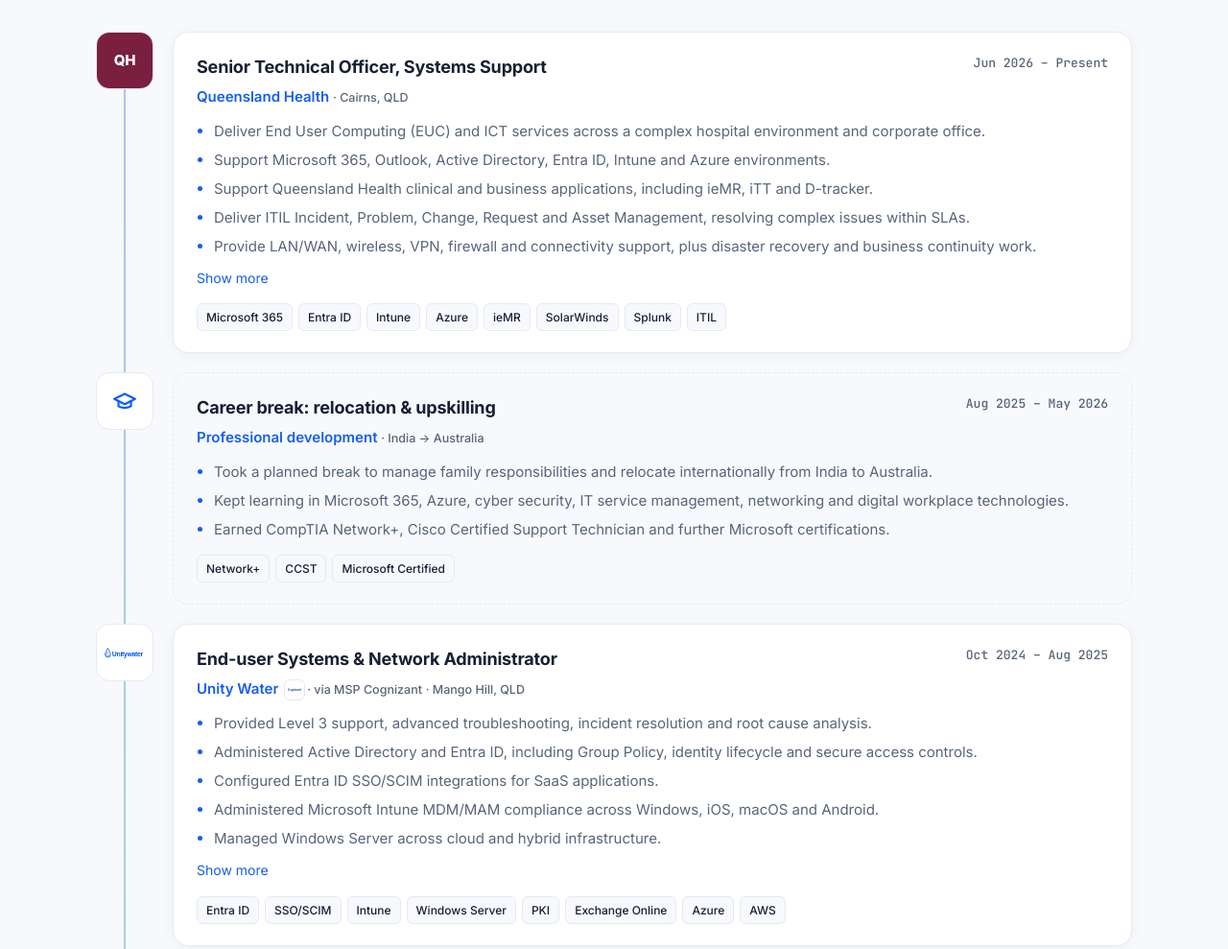
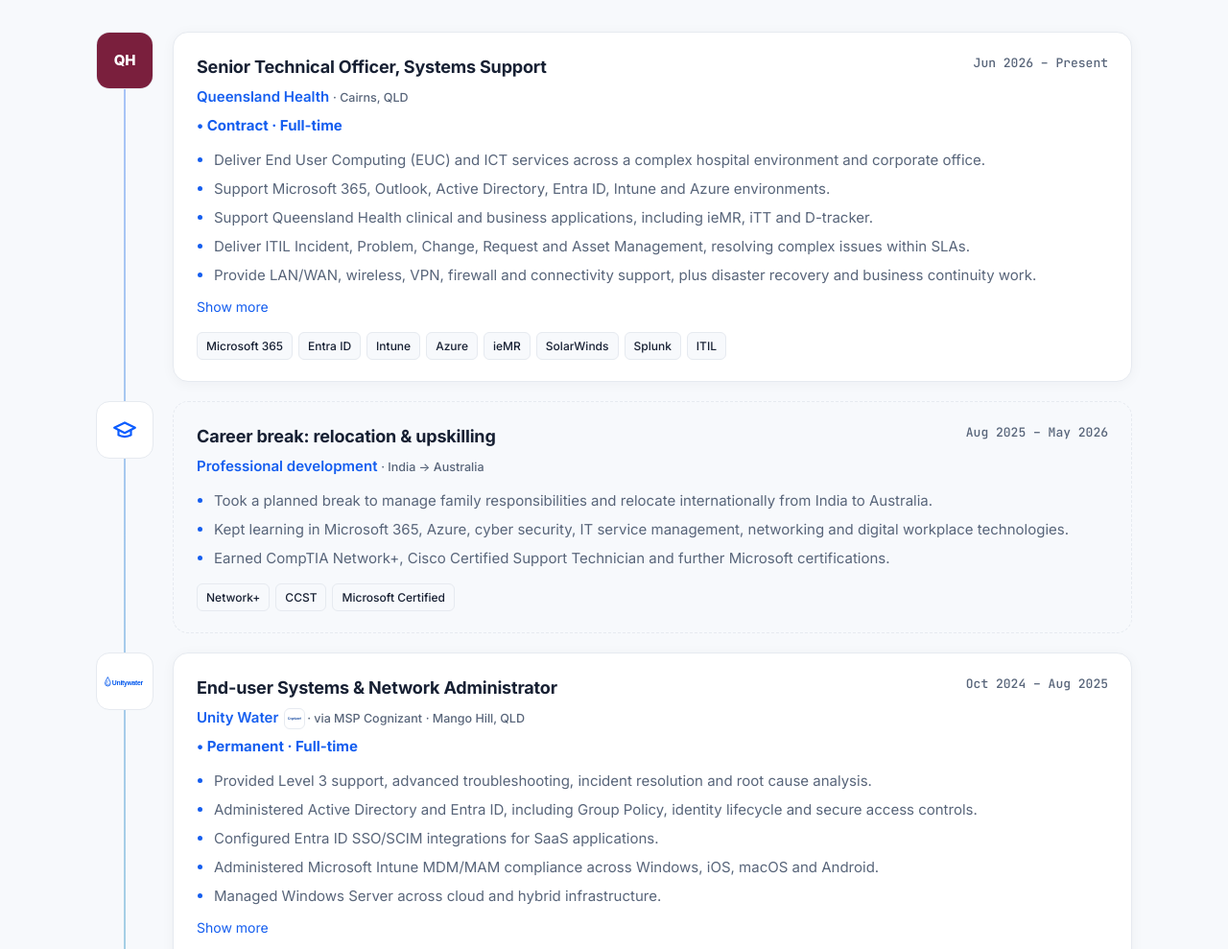
Before and after one commit to HemaSKantipudi/HemaSKantipudi.github.io, a plain HTML site: page index.html in a window 1280 px wide. Shown: the part 2560-3549 px from the top of the page at 96% size. Drawn offline with Linux system fonts and the light colour scheme.

Commit message:
Clarify contract and permanent full-time employment in experience timeline

```diff
--- a/index.html
+++ b/index.html
@@ -401,7 +401,7 @@ const companies = {
 };
 
 const jobs = [
-  {c:'qh', title:'Senior Technical Officer, Systems Support', org:'Queensland Health', loc:'Cairns, QLD', when:'Jun 2026 – Present',
+  {c:'qh', title:'Senior Technical Officer, Systems Support', org:'Queensland Health', employment:'Contract · Full-time', loc:'Cairns, QLD', when:'Jun 2026 – Present',
    pts:['Deliver End User Computing (EUC) and ICT services across a complex hospital environment and corporate office.',
         'Support Microsoft 365, Outlook, Active Directory, Entra ID, Intune and Azure environments.',
         'Support Queensland Health clinical and business applications, including ieMR, iTT and D-tracker.',
@@ -418,7 +418,7 @@ const jobs = [
         'Kept learning in Microsoft 365, Azure, cyber security, IT service management, networking and digital workplace technologies.',
         'Earned CompTIA Network+, Cisco Certified Support Technician and further Microsoft certifications.'],
    tech:['Network+','CCST','Microsoft Certified']},
-  {c:'uw', c2:'cog', title:'End-user Systems & Network Administrator', org:'Unity Water', note:'via MSP Cognizant', loc:'Mango Hill, QLD', when:'Oct 2024 – Aug 2025',
+  {c:'uw', c2:'cog', title:'End-user Systems & Network Administrator', org:'Unity Water', note:'via MSP Cognizant', employment:'Permanent · Full-time', loc:'Mango Hill, QLD', when:'Oct 2024 – Aug 2025',
    pts:['Provided Level 3 support, advanced troubleshooting, incident resolution and root cause analysis.',
         'Administered Active Directory and Entra ID, including Group Policy, identity lifecycle and secure access controls.',
         'Configured Entra ID SSO/SCIM integrations for SaaS applications.',
@@ -429,7 +429,7 @@ const jobs = [
         'Administered Exchange Online, Teams, SharePoint Online and OneDrive for Business.',
         'Supported Azure and AWS resource provisioning, monitoring and cost optimisation.'],
    tech:['Entra ID','SSO/SCIM','Intune','Windows Server','PKI','Exchange Online','Azure','AWS']},
-  {c:'brc', title:'Information Technology Officer', org:'Barkly Regional Council', loc:'Tennant Creek, NT', when:'Apr 2022 – Oct 2024',
+  {c:'brc', title:'Information Technology Officer', org:'Barkly Regional Council', employment:'Permanent · Full-time', loc:'Tennant Creek, NT', when:'Apr 2022 – Oct 2024',
    pts:['Served as first point of contact for IT incidents and requests across multiple locations, maintaining SLA compliance.',
         'Managed escalations with external managed service providers.',
         'Deployed Yealink VoIP handsets, Microsoft Teams meeting devices and collaboration technology.',
@@ -531,7 +531,7 @@ jobs.forEach(j=>{
   const body = document.createElement('div'); body.className='card body';
   const long = j.pts.length > 5;
   body.innerHTML = `<div class="job-head"><h3>${j.title}</h3><span class="when">${j.when}</span></div>
-    <div class="org">${j.org}${j.note?` <small>· ${j.note}</small>`:''} <small>· ${j.loc}</small></div>
+    <div class="org">${j.org}${j.note?` <small>· ${j.note}</small>`:''} <small>· ${j.loc}</small>${j.employment?`<div style="margin-top:6px"><strong>• ${j.employment}</strong></div>`:''}</div>
     <ul class="${long?'hide':''}">${j.pts.map(p=>`<li>${p}</li>`).join('')}</ul>
     ${long?'<button class="more">Show more</button>':''}
     <div class="chips">${j.tech.map(t=>`<span class="chip">${t}</span>`).join('')}</div>`;
```
